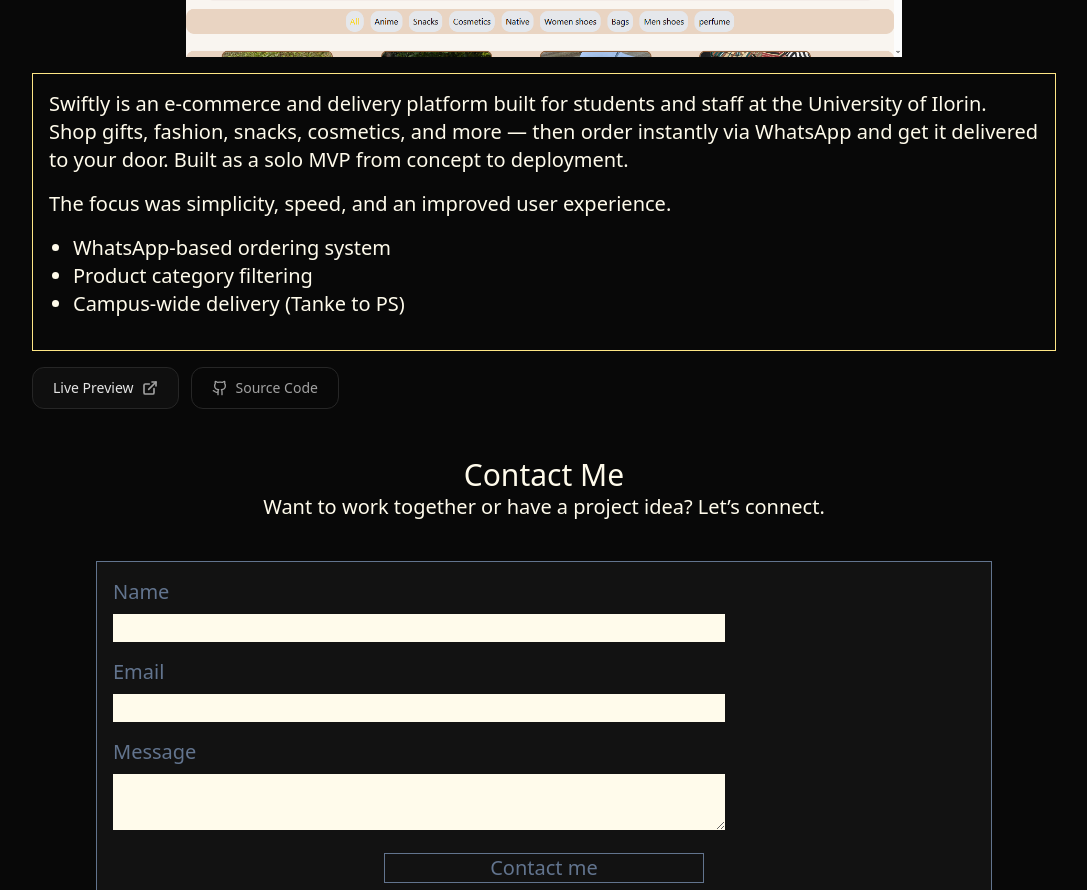
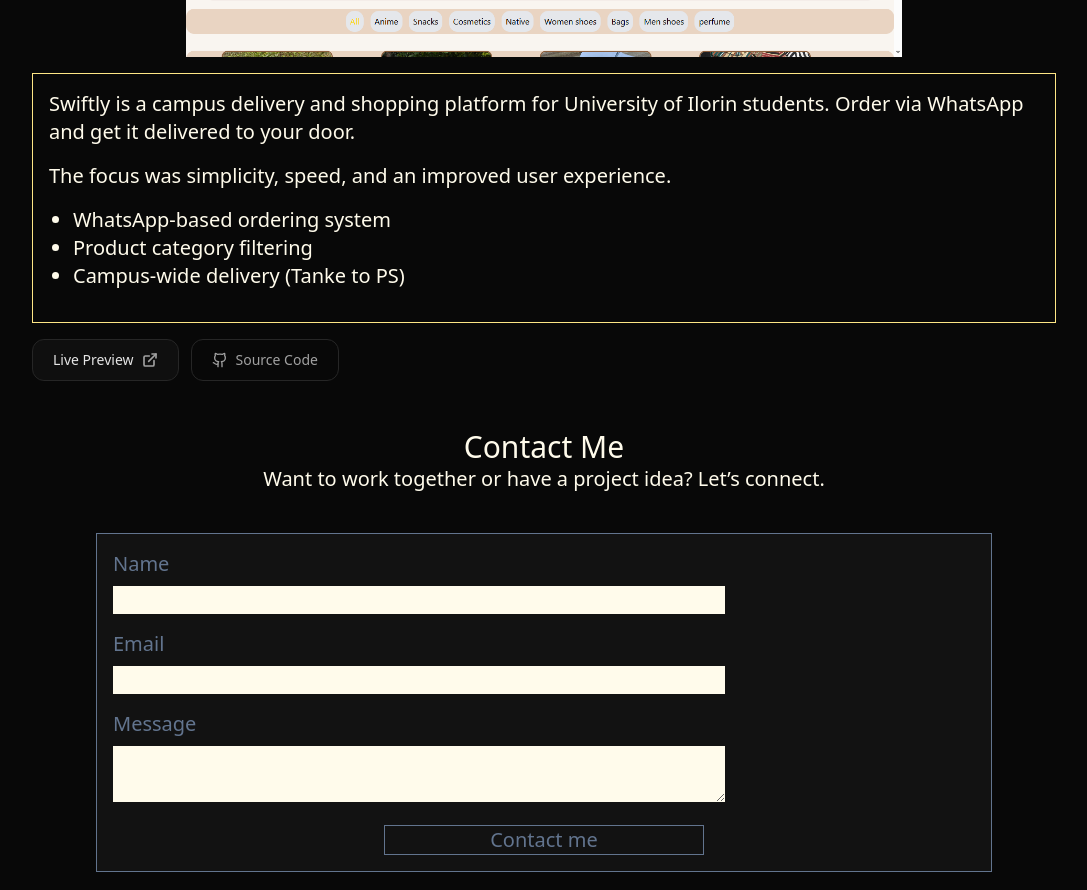
Before and after one commit to Nobody-983/Landing-Page, a website: page index.html in a window 1280 px wide. Shown: the part 2225-3115 px from the top of the page, without its empty margins (96-1183 px from the left). Drawn offline with nearby package versions, Linux system fonts and the light colour scheme.

Commit message:
changed swiftly about

```diff
--- a/index.html
+++ b/index.html
@@ -202,8 +202,9 @@
 
         <div class="border border-amber-200 p-4">
            <p class="mb-4">
-      Swiftly is an e-commerce and delivery platform built for students and staff at the University of Ilorin. Shop gifts, fashion, snacks, cosmetics, and more — then order instantly via WhatsApp and get it delivered to your door. Built as a solo MVP from concept to deployment.
-    </p>
+
+
+Swiftly is a campus delivery and shopping platform for University of Ilorin students. Order via WhatsApp and get it delivered to your door.    </p>
 
     <p class="mb-4">
       The focus was simplicity, speed, and an improved user experience.
```
